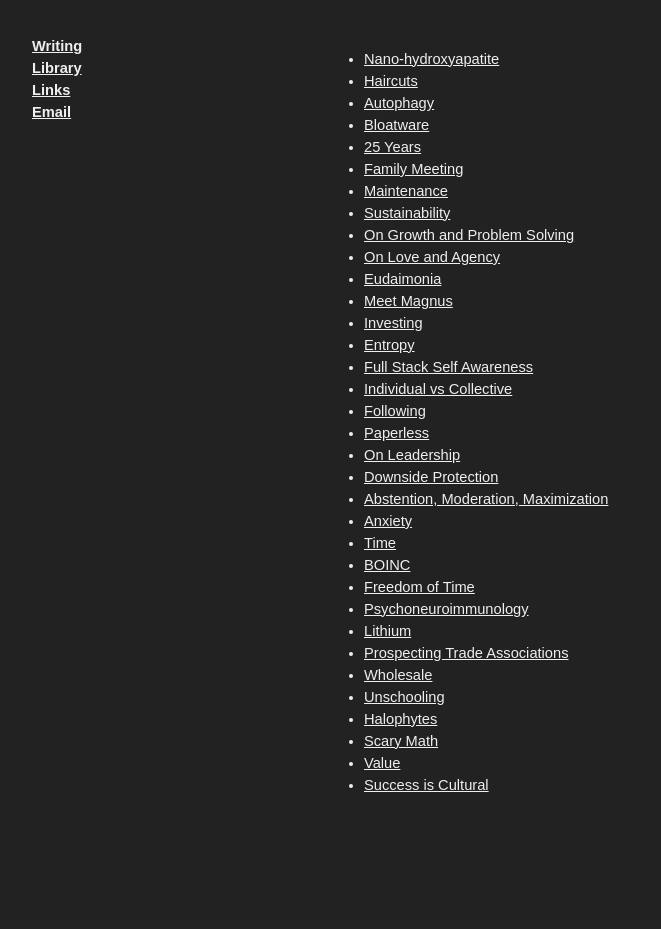
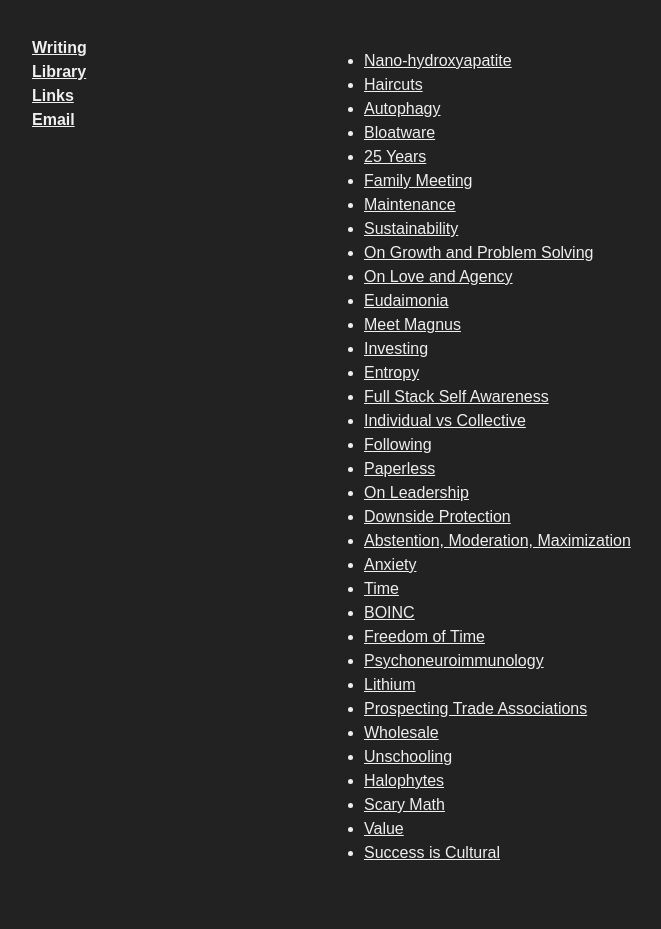
Before and after one commit to rogerkirkness/writing, a Jekyll site: the page built from index.html, in a window 1280 px wide. Shown: the whole page, without its empty margins (16-677 px from the left). Built offline with Jekyll 4.4.1, drawn with Linux system fonts in a browser that asks for light colours; before the commit the page ends 900 px from its top, so only the background shows below that.

Commit message:
Bump version to 1.1.2

```diff
--- a/_layouts/default.html
+++ b/_layouts/default.html
@@ -44,7 +44,7 @@
 		}
 
 		body {
-			font-size: 11pt;
+			font-size: 12pt;
 			line-height: 1.5;
 			font-family: sans-serif;
 		}
```
